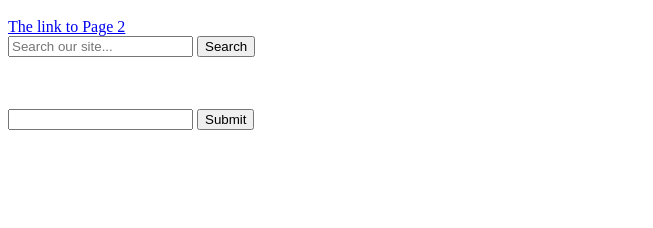
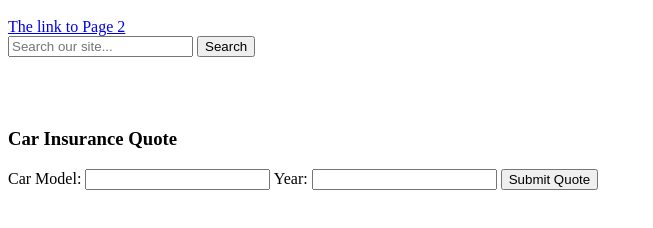
Before and after one commit to tinyhuhu/sites, a plain HTML site: page WebMessaging.html in a window 1280 px wide. Shown: the part 48-276 px from the top of the page, without its empty margins (0-653 px from the left). Drawn offline with Linux system fonts and the light colour scheme.

Commit message:
WebMessaging.html

```diff
--- a/WebMessaging.html
+++ b/WebMessaging.html
@@ -28,11 +28,22 @@
   <input type="text" name="q2" placeholder="Search our site..." required>
   <button type="submit">Search</button>
   </form>
+
+
   <br><br>
-  <form action="WebMessaging.html" method="POST">
-  <input type="text" name="name">
-    <button type="submit">Submit</button>
-  </form>
+
+
+  <form id="insurance_quote_form" name="CarInsuranceForm" action="WebMessaging.html" method="POST">
+    <h3>Car Insurance Quote</h3>
+
+    <label for="car_model">Car Model:</label>
+    <input type="text" id="car_model" name="car_model" required>
+
+    <label for="year">Year:</label>
+    <input type="number" id="year" name="year" required>
+
+    <button type="submit">Submit Quote</button>
+</form>
 
     </body>
 </html>
```
